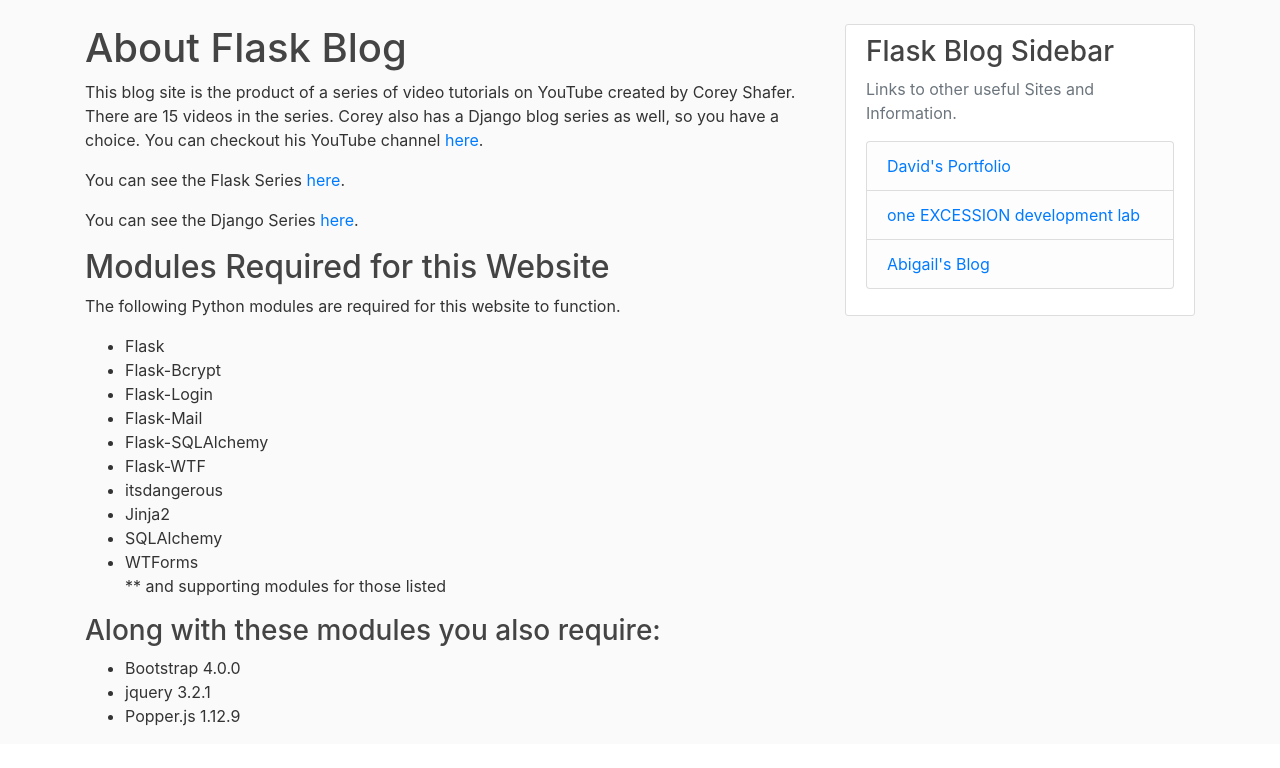
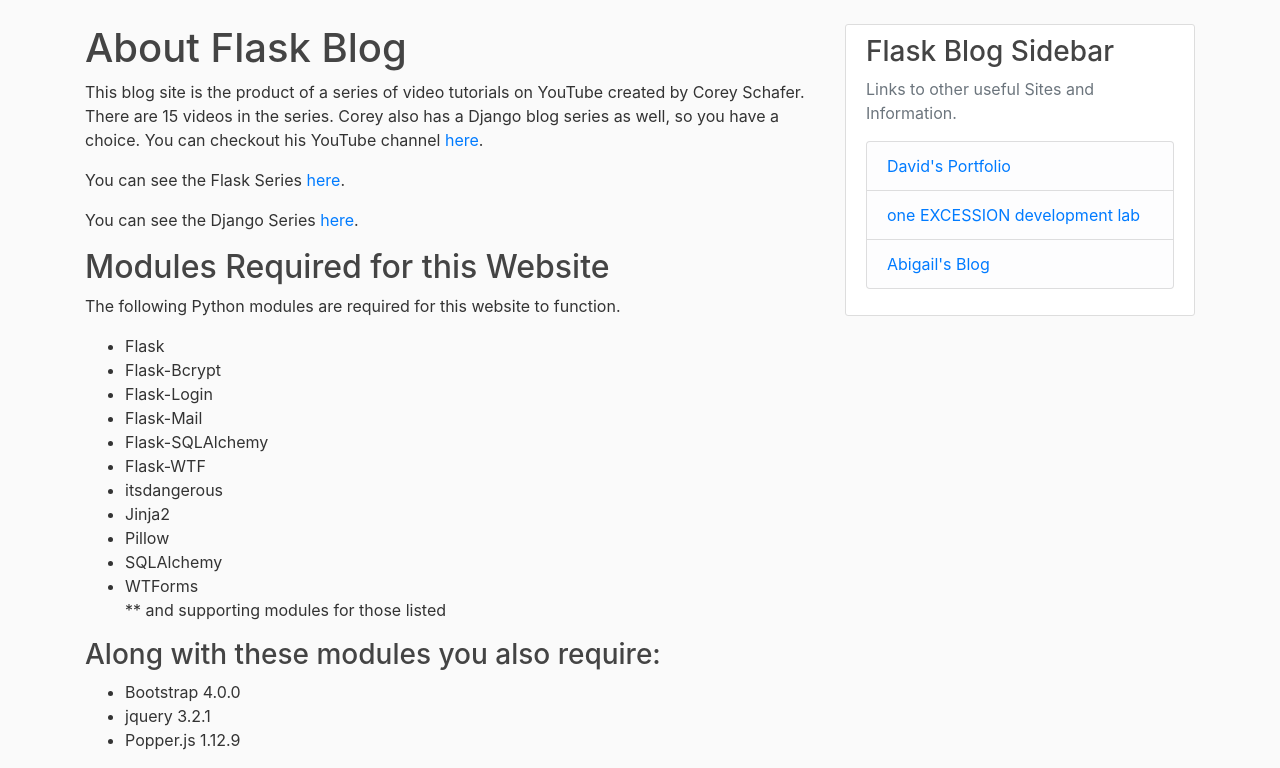
Before and after one commit to drobb2020/Flask_blog, a Flask app: page /about in a window 1280 px wide. Shown: the part 56-824 px from the top of the page. Before the commit the page ends 782 px from the top, so only its background shows below. Run offline with Flask 2, Linux system fonts and the light colour scheme; some libraries are stand-ins or nearby versions.

Commit message:
Vulnerability and readme updates

```diff
--- a/flaskblog/templates/about.html
+++ b/flaskblog/templates/about.html
@@ -1,7 +1,7 @@
 {% extends "layout.html" %}
 {% block content %}
     <h1>About Flask Blog</h1>
-    <p>This blog site is the product of a series of video tutorials on YouTube created by Corey Shafer. There are 15 videos in the series. Corey also has a Django blog series as well, so you have a choice. You can checkout his YouTube channel <a href="https://www.youtube.com/channel/UCCezIgC97PvUuR4_gbFUs5g" target="_blank">here</a>.</p>
+    <p>This blog site is the product of a series of video tutorials on YouTube created by Corey Schafer. There are 15 videos in the series. Corey also has a Django blog series as well, so you have a choice. You can checkout his YouTube channel <a href="https://www.youtube.com/channel/UCCezIgC97PvUuR4_gbFUs5g" target="_blank">here</a>.</p>
     <p>You can see the Flask Series <a href="https://www.youtube.com/playlist?list=PL-osiE80TeTs4UjLw5MM6OjgkjFeUxCYH" target="_blank">here</a>.</p>
     <p>You can see the Django Series <a href="https://www.youtube.com/playlist?list=PL-osiE80TeTtoQCKZ03TU5fNfx2UY6U4p" target="_blank">here</a>.</p>
     <h2>Modules Required for this Website</h2>
@@ -15,6 +15,7 @@
         <li>Flask-WTF</li>
         <li>itsdangerous</li>
         <li>Jinja2</li>
+        <li>Pillow</li>
         <li>SQLAlchemy</li>
         <li>WTForms</li>
         <p>** and supporting modules for those listed</p>
--- a/requirements.txt
+++ b/requirements.txt
@@ -19,7 +19,7 @@ itsdangerous==1.1.0
 Jinja2==2.11.3
 MarkupSafe==1.1.1
 packaging==20.9
-Pillow==8.1.0
+Pillow==8.3.2
 pluggy==0.13.1
 py==1.10.0
 pycparser==2.20
```
Also changed, not shown: LICENSE.txt (added), README-org.md (added), README.md, flaskblog/site.db, images/flask-blog-screenshot1.png (added), images/flask-blog-screenshot2.png (added), images/logo.png (added), 1 other file.
